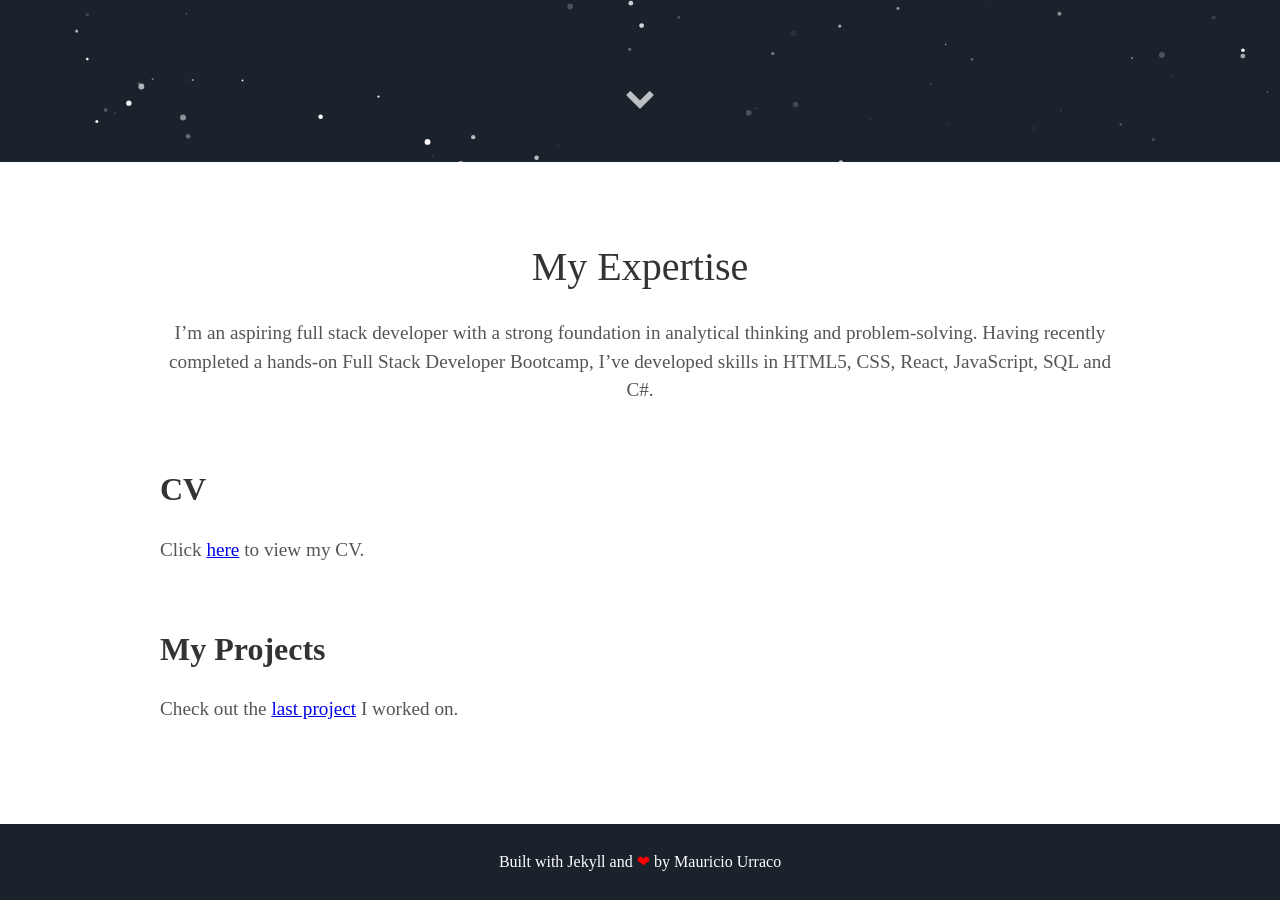
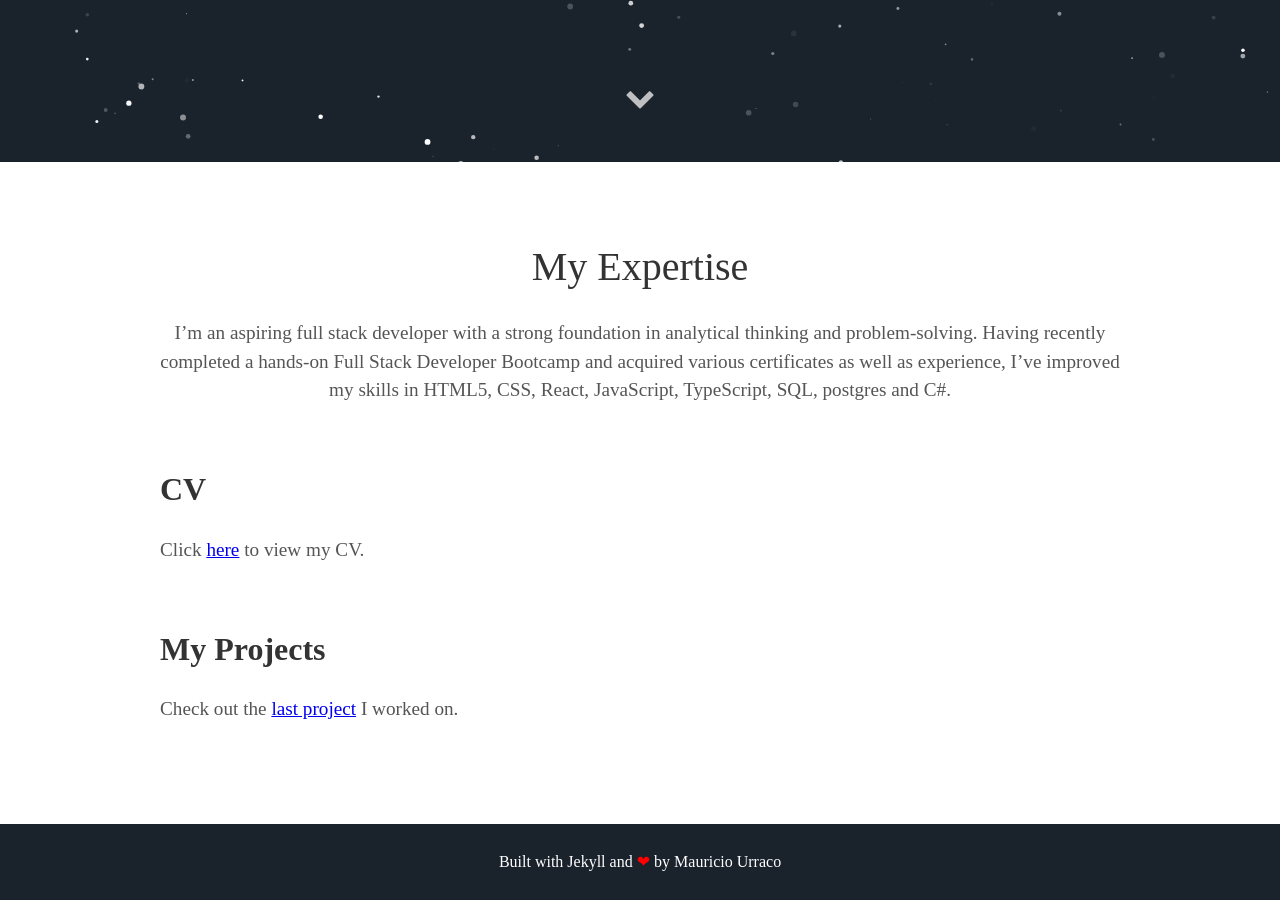
Before and after one commit to SpPag/SpPag.github.io, a Jekyll site: the page built from index.html, in a window 1280 px wide and 900 px high, scrolled down 738 px. Built offline with Jekyll 4.4.1, drawn with Linux system fonts in a browser that asks for light colours; some web fonts are replaced.

Commit message:
Update _config.yml

```diff
--- a/_config.yml
+++ b/_config.yml
@@ -6,7 +6,7 @@ description: Full Stack Developer Project Portfolio
 
 # User settings
 username: Spyridon Pagiatis
-user_description: I’m an aspiring full stack developer with a strong foundation in analytical thinking and problem-solving. Having recently completed a hands-on Full Stack Developer Bootcamp, I’ve developed skills in HTML5, CSS, React, JavaScript, SQL and C#.
+user_description: I’m an aspiring full stack developer with a strong foundation in analytical thinking and problem-solving. Having recently completed a hands-on Full Stack Developer Bootcamp and acquired various certificates as well as experience, I’ve improved my skills in HTML5, CSS, React, JavaScript, TypeScript, SQL, postgres and C#.
 user_title: Full Stack Developer
 email: spiridonpagiatis@gmail.com
 # twitter_username: lorem_ipsum
```
